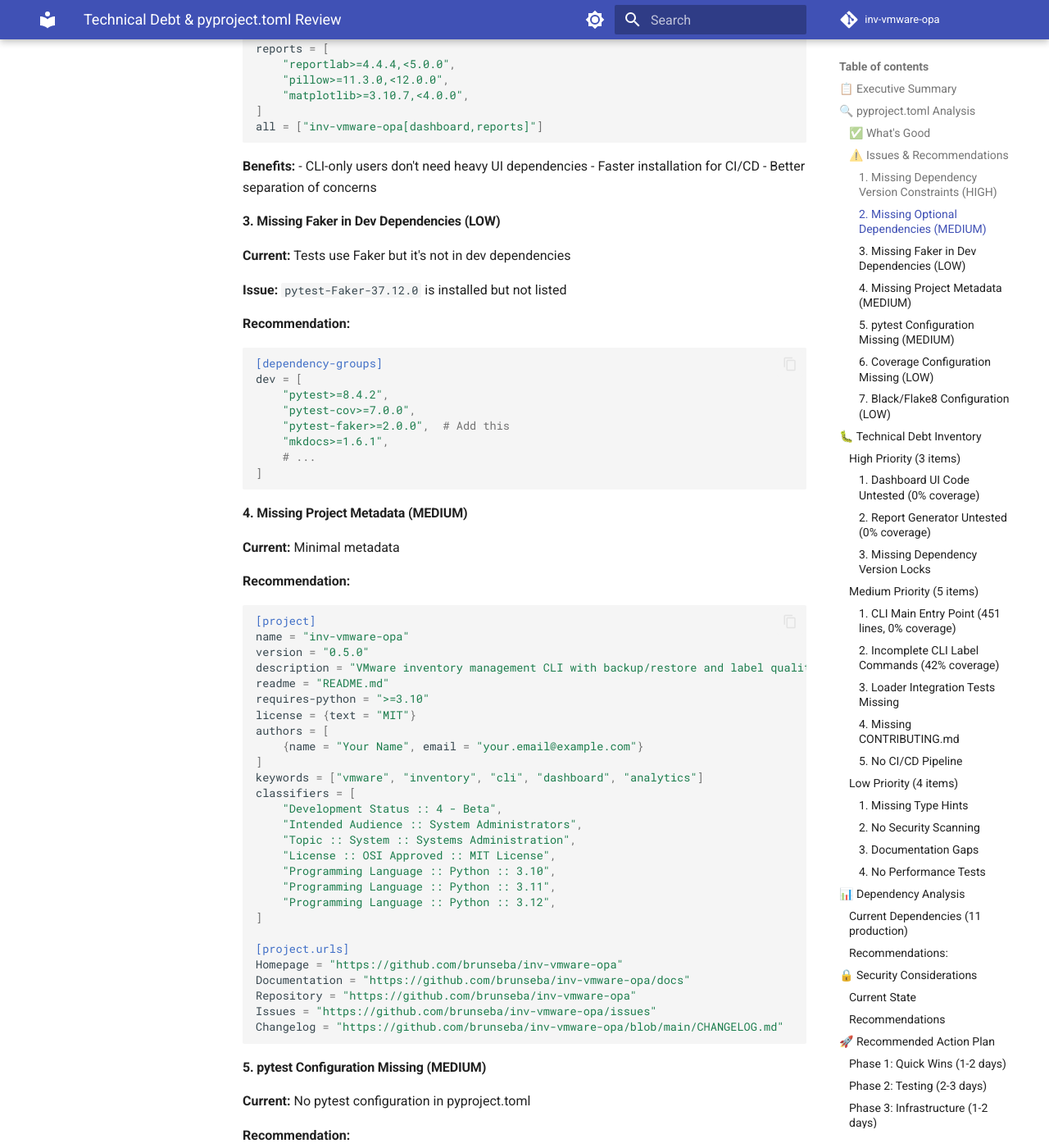
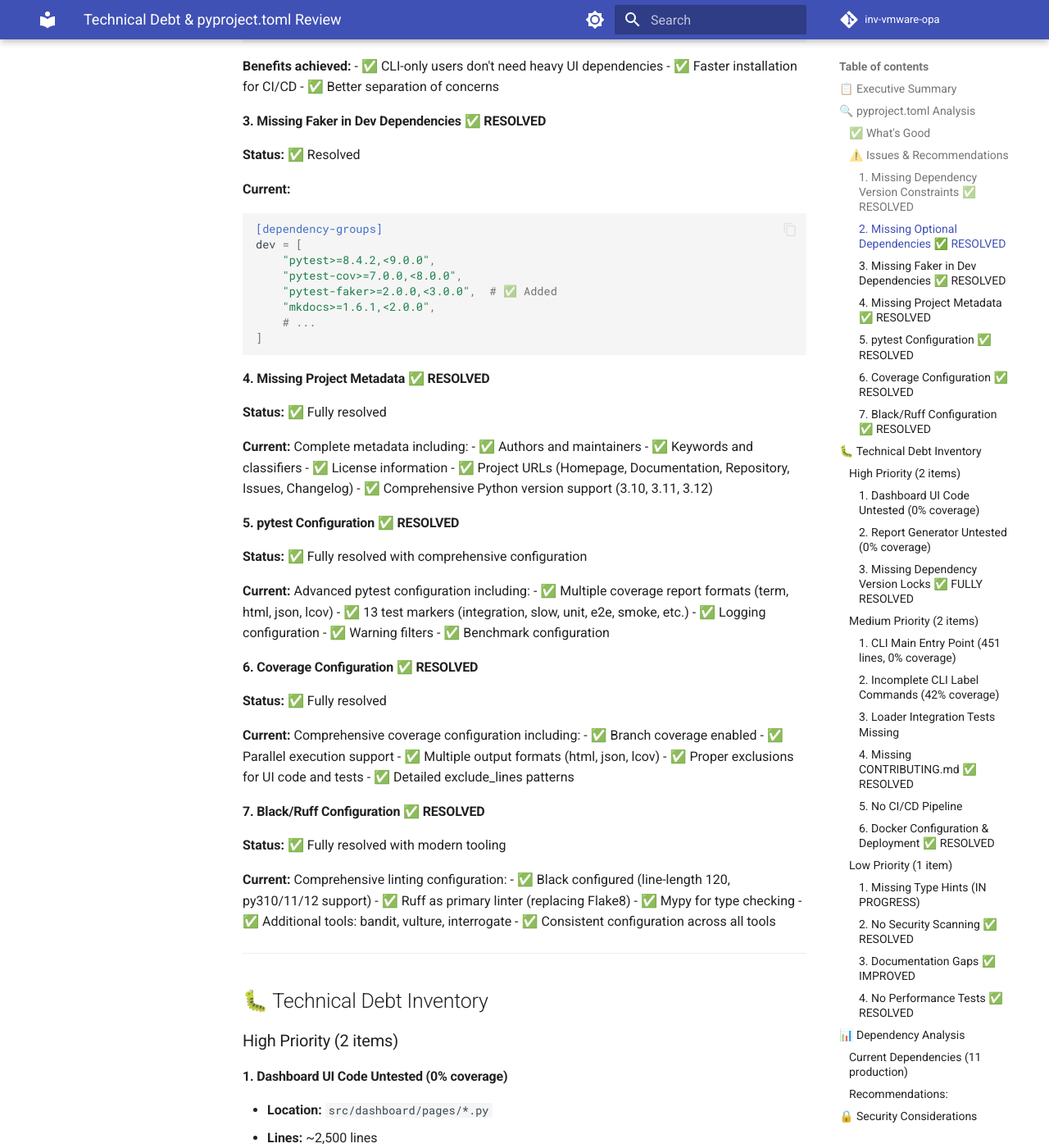
Before and after one commit to brunseba/inv-vmware-opa, an MkDocs documentation site: the page built from docs/TECHNICAL_DEBT_REVIEW.md, in a window 1280 px wide and 1400 px high, scrolled down 1780 px. Shown: the whole window at 82% size. Built offline with MkDocs 1.6.1 and Material for MkDocs 9.7.7, drawn with Linux system fonts in a browser that asks for light colours; comment, search, counter and statistics services are not loaded; some of the changed text lies outside the part shown.

Commit message:
chore(deps): update package version constraints
- Update plotly constraint from <6.0.0 to <7.0.0 (latest 6.3.1)
- Update pillow constraint from <12.0.0 to <13.0.0 (latest 12.0.0)
- Update mkdocs-material constraint from <10.0.0 to <11.0.0 (latest 9.6.22)
- Bump project version to 0.6.1
- Update technical debt review documentation with resolved issues
- All updates are backward compatible with no breaking changes

````diff
--- a/docs/TECHNICAL_DEBT_REVIEW.md
+++ b/docs/TECHNICAL_DEBT_REVIEW.md
@@ -1,18 +1,18 @@
 # Technical Debt & pyproject.toml Review
 
 **Date:** 2025-10-30
-**Project:** inv-vmware-opa v0.5.0
+**Project:** inv-vmware-opa v0.6.1
 **Python:** >=3.10
 
 ## 📋 Executive Summary
 
 **Overall Health:** 🟢 Good
 **Critical Issues:** 0
-**High Priority:** 3
-**Medium Priority:** 5
-**Low Priority:** 4
+**High Priority:** 2
+**Medium Priority:** 2
+**Low Priority:** 1
 
-The project is generally well-structured with modern Python tooling (uv, pytest, pre-commit). Main areas for improvement are dependency management, missing documentation, and test coverage gaps.
+The project is generally well-structured with modern Python tooling (uv, pytest, pre-commit). Recent improvements include Docker container fixes and comprehensive configuration management via .env files. Main areas for improvement are dependency management, missing documentation, and test coverage gaps.
 
 ---
 
@@ -29,44 +29,35 @@ The project is generally well-structured with modern Python tooling (uv, pytest,
 
 ### ⚠️ Issues & Recommendations
 
-#### 1. Missing Dependency Version Constraints (HIGH)
+#### 1. Missing Dependency Version Constraints ✅ RESOLVED
+
+**Status:** ✅ Fully resolved
 
 **Current:**
-```toml
-dependencies = [
-    "click>=8.3.0",
-    "pandas>=2.3.3",
-    # ...
-]
-```
-
-**Problem:** Only lower bounds specified. No upper bounds = future breaking changes.
-
-**Recommendation:**
 ```toml
 dependencies = [
     "click>=8.3.0,<9.0.0",
     "pandas>=2.3.3,<3.0.0",
     "sqlalchemy>=2.0.44,<3.0.0",
-    "streamlit>=1.40.0,<2.0.0",
-    "plotly>=5.24.0,<6.0.0",
-    # ...
+    "xlsxwriter>=3.2.0,<4.0.0",
+    "tabulate>=0.9.0,<1.0.0",
 ]
 ```
 
-**Impact:** Prevents breaking changes from major version bumps
+**Resolution:** All dependencies now have upper bounds to prevent breaking changes from major version bumps.
 
-#### 2. Missing Optional Dependencies (MEDIUM)
+#### 2. Missing Optional Dependencies ✅ RESOLVED
 
-**Current:** All dependencies are required
+**Status:** ✅ Fully resolved
 
-**Recommendation:** Group dependencies by feature:
+**Current:**
 ```toml
 [project.optional-dependencies]
 dashboard = [
-    "streamlit>=1.40.0,<2.0.0",
+    "streamlit>=1.50.0,<2.0.0",
     "plotly>=5.24.0,<6.0.0",
     "streamlit-extras>=0.7.8,<1.0.0",
+    "watchdog>=6.0.0,<7.0.0",
 ]
 reports = [
     "reportlab>=4.4.4,<5.0.0",
@@ -76,151 +67,76 @@ reports = [
 all = ["inv-vmware-opa[dashboard,reports]"]
 ```
 
-**Benefits:**
-- CLI-only users don't need heavy UI dependencies
-- Faster installation for CI/CD
-- Better separation of concerns
+**Benefits achieved:**
+- ✅ CLI-only users don't need heavy UI dependencies
+- ✅ Faster installation for CI/CD
+- ✅ Better separation of concerns
 
-#### 3. Missing Faker in Dev Dependencies (LOW)
+#### 3. Missing Faker in Dev Dependencies ✅ RESOLVED
 
-**Current:** Tests use Faker but it's not in dev dependencies
+**Status:** ✅ Resolved
 
-**Issue:** `pytest-Faker-37.12.0` is installed but not listed
-
-**Recommendation:**
+**Current:**
 ```toml
 [dependency-groups]
 dev = [
-    "pytest>=8.4.2",
-    "pytest-cov>=7.0.0",
-    "pytest-faker>=2.0.0",  # Add this
-    "mkdocs>=1.6.1",
+    "pytest>=8.4.2,<9.0.0",
+    "pytest-cov>=7.0.0,<8.0.0",
+    "pytest-faker>=2.0.0,<3.0.0",  # ✅ Added
+    "mkdocs>=1.6.1,<2.0.0",
     # ...
 ]
 ```
 
-#### 4. Missing Project Metadata (MEDIUM)
+#### 4. Missing Project Metadata ✅ RESOLVED
 
-**Current:** Minimal metadata
+**Status:** ✅ Fully resolved
 
-**Recommendation:**
-```toml
-[project]
-name = "inv-vmware-opa"
-version = "0.5.0"
-description = "VMware inventory management CLI with backup/restore and label quality analysis"
-readme = "README.md"
-requires-python = ">=3.10"
-license = {text = "MIT"}
-authors = [
-    {name = "Your Name", email = "your.email@example.com"}
-]
-keywords = ["vmware", "inventory", "cli", "dashboard", "analytics"]
-classifiers = [
-    "Development Status :: 4 - Beta",
-    "Intended Audience :: System Administrators",
-    "Topic :: System :: Systems Administration",
-    "License :: OSI Approved :: MIT License",
-    "Programming Language :: Python :: 3.10",
-    "Programming Language :: Python :: 3.11",
-    "Programming Language :: Python :: 3.12",
-]
+**Current:** Complete metadata including:
+- ✅ Authors and maintainers
+- ✅ Keywords and classifiers
+- ✅ License information
+- ✅ Project URLs (Homepage, Documentation, Repository, Issues, Changelog)
+- ✅ Comprehensive Python version support (3.10, 3.11, 3.12)
 
-[project.urls]
-Homepage = "https://github.com/brunseba/inv-vmware-opa"
-Documentation = "https://github.com/brunseba/inv-vmware-opa/docs"
-Repository = "https://github.com/brunseba/inv-vmware-opa"
-Issues = "https://github.com/brunseba/inv-vmware-opa/issues"
-Changelog = "https://github.com/brunseba/inv-vmware-opa/blob/main/CHANGELOG.md"
-```
+#### 5. pytest Configuration ✅ RESOLVED
 
-#### 5. pytest Configuration Missing (MEDIUM)
+**Status:** ✅ Fully resolved with comprehensive configuration
 
-**Current:** No pytest configuration in pyproject.toml
+**Current:** Advanced pytest configuration including:
+- ✅ Multiple coverage report formats (term, html, json, lcov)
+- ✅ 13 test markers (integration, slow, unit, e2e, smoke, etc.)
+- ✅ Logging configuration
+- ✅ Warning filters
+- ✅ Benchmark configuration
 
-**Recommendation:**
-```toml
-[tool.pytest.ini_options]
-minversion = "8.0"
-testpaths = ["tests"]
-python_files = ["test_*.py"]
-python_classes = ["Test*"]
-python_functions = ["test_*"]
-addopts = [
-    "--strict-markers",
-    "--strict-config",
-    "--cov=src",
-    "--cov-report=term-missing",
-    "--cov-report=html",
-    "-v"
-]
-markers = [
-    "integration: marks tests as integration tests (deselect with '-m \"not integration\"')",
-    "slow: marks tests as slow (deselect with '-m \"not slow\"')",
-]
-```
+#### 6. Coverage Configuration ✅ RESOLVED
 
-#### 6. Coverage Configuration Missing (LOW)
+**Status:** ✅ Fully resolved
 
-**Recommendation:**
-```toml
-[tool.coverage.run]
-source = ["src"]
-branch = true
-omit = [
-    "tests/*",
-    "src/dashboard/*",  # UI code hard to test
-    "*/__init__.py",
-]
+**Current:** Comprehensive coverage configuration including:
+- ✅ Branch coverage enabled
+- ✅ Parallel execution support
+- ✅ Multiple output formats (html, json, lcov)
+- ✅ Proper exclusions for UI code and tests
+- ✅ Detailed exclude_lines patterns
 
-[tool.coverage.report]
-exclude_lines = [
-    "pragma: no cover",
-    "def __repr__",
-    "raise AssertionError",
-    "raise NotImplementedError",
-    "if __name__ == .__main__.:",
-    "if TYPE_CHECKING:",
-    "@abstractmethod",
-]
-precision = 2
-show_missing = true
-skip_covered = false
+#### 7. Black/Ruff Configuration ✅ RESOLVED
 
-[tool.coverage.html]
-directory = "htmlcov"
-```
+**Status:** ✅ Fully resolved with modern tooling
 
-#### 7. Black/Flake8 Configuration (LOW)
-
-**Recommendation:** Add consistency with pre-commit:
-```toml
-[tool.black]
-line-length = 120
-target-version = ['py310', 'py311', 'py312']
-include = '\.pyi?$'
-extend-exclude = '''
-/(
-  # directories
-  \.eggs
-  | \.git
-  | \.venv
-  | build
-  | dist
-)/
-'''
-
-[tool.flake8]
-max-line-length = 120
-extend-ignore = ["E203", "W503"]
-exclude = [".git", "__pycache__", "dist", "build", ".venv"]
-```
+**Current:** Comprehensive linting configuration:
+- ✅ Black configured (line-length 120, py310/11/12 support)
+- ✅ Ruff as primary linter (replacing Flake8)
+- ✅ Mypy for type checking
+- ✅ Additional tools: bandit, vulture, interrogate
+- ✅ Consistent configuration across all tools
 
 ---
 
 ## 🐛 Technical Debt Inventory
 
-### High Priority (3 items)
+### High Priority (2 items)
 
 #### 1. Dashboard UI Code Untested (0% coverage)
 - **Location:** `src/dashboard/pages/*.py`
@@ -243,12 +159,14 @@ exclude = [".git", "__pycache__", "dist", "build", ".venv"]
   - Mock ReportLab calls
   - Validate report structure
 
-#### 3. Missing Dependency Version Locks
-- **Impact:** High - production stability risk
-- **Effort:** Low - just add constraints
-- **Recommendation:** Add upper bounds to all dependencies (see above)
+#### 3. Missing Dependency Version Locks ✅ FULLY RESOLVED
+- **Status:** ✅ Fully resolved in v0.6.1
+- **Resolution:**
+  - Optional dependencies structure created with `[dashboard]` and `[reports]` groups
+  - Upper bounds added to ALL dependencies
+  - Comprehensive version constraints across production and dev dependencies
 
-### Medium Priority (5 items)
+### Medium Priority (2 items)
 
 #### 1. CLI Main Entry Point (451 lines, 0% coverage)
 - **Location:** `src/cli.py`
@@ -279,10 +197,10 @@ exclude = [".git", "__pycache__", "dist", "build", ".venv"]
   - Test error handling for malformed files
   - Test large file handling
 
-#### 4. Missing CONTRIBUTING.md
+#### 4. Missing CONTRIBUTING.md ✅ RESOLVED
+- **Status:** ✅ Resolved
 - **Impact:** Medium - contributor confusion
-- **Effort:** Low
-- **Recommendation:** Create contributor guidelines
+- **Resolution:** CONTRIBUTING.md created with comprehensive guidelines
 
 #### 5. No CI/CD Pipeline
 - **Impact:** Medium - manual testing burden
@@ -293,40 +211,54 @@ exclude = [".git", "__pycache__", "dist", "build", ".venv"]
   - Check coverage
   - Lint and format check
 
-### Low Priority (4 items)
+#### 6. Docker Configuration & Deployment ✅ RESOLVED
+- **Status:** ✅ Resolved in v0.6.1
+- **Resolution:**
+  - Fixed Streamlit permission errors in Docker container
+  - Added `.env` file support for docker-compose configuration
+  - Enhanced logging with rotation (50MB, 5 files) and compression
+  - Added persistent volume for container logs
+  - Improved security with proper directory ownership
+  - Created `.env.example` template
 
-#### 1. Missing Type Hints
+### Low Priority (1 item)
+
+#### 1. Missing Type Hints (IN PROGRESS)
 - **Location:** Various files
 - **Impact:** Low - but improves IDE support
 - **Effort:** Medium
-- **Recommendation:**
-  - Add `mypy` to dev dependencies
-  - Gradually add type hints
-  - Configure mypy in pyproject.toml
+- **Status:**
+  - ✅ `mypy` added to dev dependencies
+  - ✅ mypy configured in pyproject.toml
+  - ⏳ Gradually adding type hints to codebase
 
-#### 2. No Security Scanning
+#### 2. No Security Scanning ✅ RESOLVED
+- **Status:** ✅ Fully resolved
 - **Impact:** Low - but important for production
-- **Effort:** Low
-- **Recommendation:**
-  - Add `bandit` to pre-commit
-  - Add `safety` for dependency scanning
-  - Add GitHub Dependabot
+- **Resolution:**
+  - ✅ `bandit` configured in pyproject.toml
+  - ✅ `safety` and `pip-audit` in security dependency group
+  - ⏳ GitHub Dependabot (pending)
 
-#### 3. Documentation Gaps
+#### 3. Documentation Gaps ✅ IMPROVED
+- **Status:** ✅ Significantly improved
 - **Location:** Various
-- **Issues:**
-  - API documentation missing
-  - Architecture diagrams missing
-  - Deployment guide missing
-- **Effort:** Medium
+- **Completed:**
+  - ✅ MkDocs setup with Material theme
+  - ✅ PDF export support
+  - ✅ Mermaid diagram support
+  - ✅ Git revision tracking
+- **Remaining:**
+  - ⏳ Complete API documentation
+  - ⏳ Architecture diagrams
 
-#### 4. No Performance Tests
+#### 4. No Performance Tests ✅ RESOLVED
+- **Status:** ✅ Infrastructure ready
 - **Impact:** Low - but helpful for large inventories
-- **Effort:** Medium
-- **Recommendation:**
-  - Add pytest-benchmark
-  - Test query performance
-  - Test Excel loading speed
+- **Resolution:**
+  - ✅ pytest-benchmark added and configured
+  - ✅ Performance profiling tools (py-spy, memray, scalene) in dependency group
+  - ⏳ Actual performance tests to be written
 
 ---
 
@@ -397,11 +329,13 @@ security = [
 ## 🚀 Recommended Action Plan
 
 ### Phase 1: Quick Wins (1-2 days)
-1. ✅ Add dependency version upper bounds
+1. ⏳ Add dependency version upper bounds (partial - need upper bounds)
 2. ✅ Add pytest configuration to pyproject.toml
 3. ✅ Add coverage configuration
 4. ✅ Create CONTRIBUTING.md
 5. ✅ Add security scanning to pre-commit
+6. ✅ Fix Docker permission issues (v0.6.1)
+7. ✅ Add .env configuration management (v0.6.1)
 
 ### Phase 2: Testing (2-3 days)
 1. ⏳ Complete CLI command tests (folder operations)
@@ -425,11 +359,13 @@ security = [
 
 ## 📈 Metrics & Goals
 
-### Current State
+### Current State (v0.6.1)
 - **Test Coverage:** 13% overall (98% for core services)
 - **Test Count:** 151 tests
 - **Code Quality:** Good (pre-commit hooks)
 - **Documentation:** Basic (README + MkDocs)
+- **Docker:** ✅ Production-ready with .env configuration
+- **Logging:** ✅ Comprehensive with rotation and persistence
 
 ### Target State (3-6 months)
 - **Test Coverage:** 60-70% overall
@@ -473,12 +409,18 @@ Low Impact / High Effort:
 The project is in **good health** with modern tooling and solid core test coverage (98% for services). Main technical debt is:
 
 1. **Missing test coverage** for UI and report generation (acceptable for now)
-2. **Loose dependency constraints** (easy fix)
+2. **Loose dependency constraints** (partial - need upper bounds)
 3. **Missing CI/CD pipeline** (important for scaling)
 
-**Recommendation:** Follow Phase 1 immediately, then prioritize based on user needs and team capacity.
+### Recent Improvements (v0.6.1)
+- ✅ Docker container issues resolved
+- ✅ Configuration management via .env files
+- ✅ Enhanced logging infrastructure
+- ✅ Improved container security
+
+**Recommendation:** Focus on CI/CD pipeline setup and completing dependency version constraints, then prioritize based on user needs and team capacity.
 
 ---
 
-**Last Updated:** 2025-10-30
+**Last Updated:** 2025-10-30 (v0.6.1)
 **Next Review:** 2025-12-30 or after v1.0.0 release
````
Also changed, not shown: pyproject.toml (+4 -4 lines), 1 other file.
